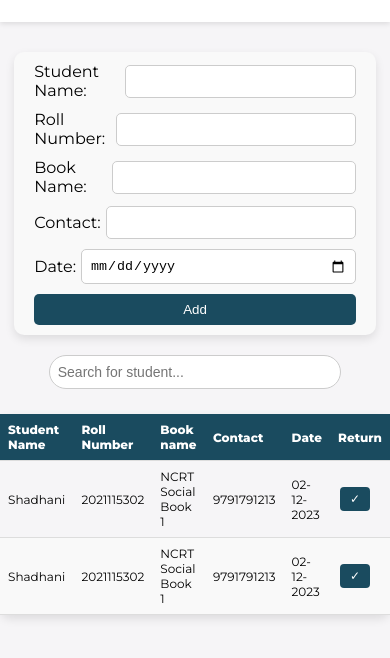
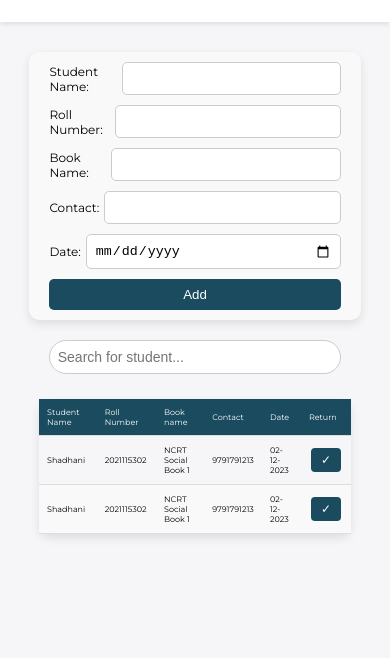
Before and after one commit to ISHariharan/Leo_Library, a plain HTML site: page host.html in a window 390 px wide. Shown: the part 78-736 px from the top of the page. Drawn offline with Linux system fonts and the light colour scheme.

Commit message:
new_changes

```diff
--- a/Styles/admin.css
+++ b/Styles/admin.css
@@ -169,6 +169,8 @@ a {
     margin-right: 5px;
 }
 
+
+
 .form-group input {
     padding: 8px;
     border: 1px solid #ccc;
@@ -221,6 +223,8 @@ a {
 
 /* Responsive Table Section */
 .book-table-section {
+	margin-left : 10%;
+	margin-right : 10%;
     margin-top: 10px;
 }
 
@@ -408,6 +412,10 @@ a {
 				width: 100%;
 			}
 
+			.form-group label{
+				font-size : 12px;
+			}
+
 			.form-group input {
 				width: 100%;
 			}
@@ -424,7 +432,8 @@ a {
 
 			.book-table th, .book-table td {
 				padding: 8px; /* Slightly smaller padding */
-				font-size: 12px; /* Slightly smaller font size */
+				font-size: 8px; /* Slightly smaller font size */
+				font-weight : 500;
 			}
 
 			.btn-remove {
@@ -432,4 +441,6 @@ a {
 				text-align: center;
 				display: block;
 			}
+
+
 		}
```
Also changed, not shown: host.html (+1 -1 lines).
